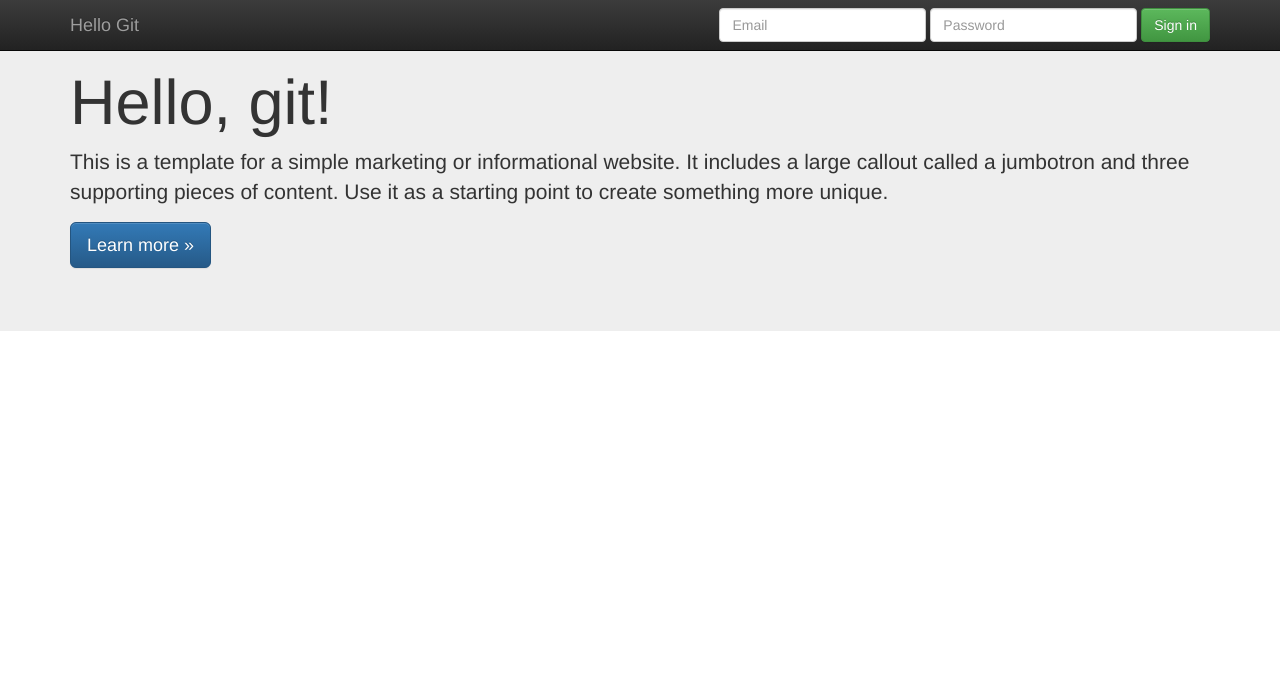
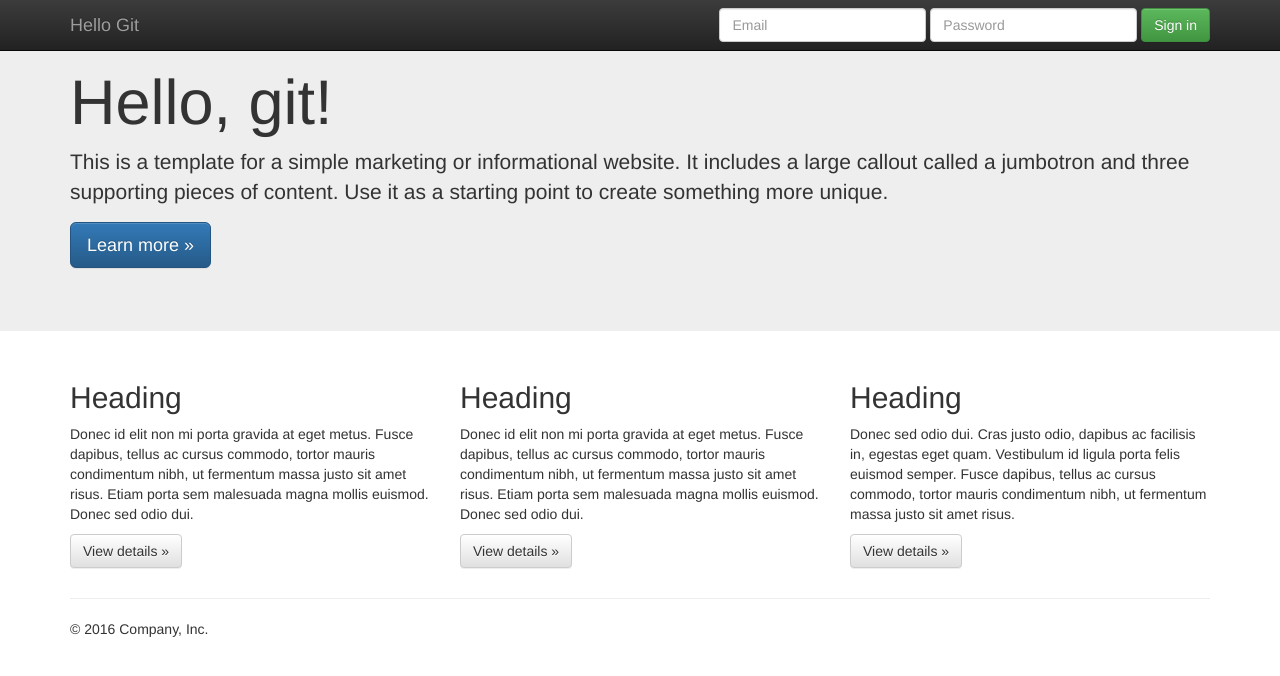
Before and after one commit to yookoala/hellogit, a plain HTML site: page index.html in a window 1280 px wide. Drawn offline with nearby package versions, Linux system fonts and the light colour scheme.

Commit message:
Another bootsrrap change

```diff
--- a/index.html
+++ b/index.html
@@ -45,6 +45,33 @@
     </div>
   </div>
 
+  <div class="container">
+    <!-- Example row of columns -->
+    <div class="row">
+      <div class="col-md-4">
+        <h2>Heading</h2>
+        <p>Donec id elit non mi porta gravida at eget metus. Fusce dapibus, tellus ac cursus commodo, tortor mauris condimentum nibh, ut fermentum massa justo sit amet risus. Etiam porta sem malesuada magna mollis euismod. Donec sed odio dui. </p>
+        <p><a class="btn btn-default" href="#" role="button">View details &raquo;</a></p>
+      </div>
+      <div class="col-md-4">
+        <h2>Heading</h2>
+        <p>Donec id elit non mi porta gravida at eget metus. Fusce dapibus, tellus ac cursus commodo, tortor mauris condimentum nibh, ut fermentum massa justo sit amet risus. Etiam porta sem malesuada magna mollis euismod. Donec sed odio dui. </p>
+        <p><a class="btn btn-default" href="#" role="button">View details &raquo;</a></p>
+     </div>
+      <div class="col-md-4">
+        <h2>Heading</h2>
+        <p>Donec sed odio dui. Cras justo odio, dapibus ac facilisis in, egestas eget quam. Vestibulum id ligula porta felis euismod semper. Fusce dapibus, tellus ac cursus commodo, tortor mauris condimentum nibh, ut fermentum massa justo sit amet risus.</p>
+        <p><a class="btn btn-default" href="#" role="button">View details &raquo;</a></p>
+      </div>
+    </div>
+
+    <hr>
+
+    <footer>
+      <p>&copy; 2016 Company, Inc.</p>
+    </footer>
+  </div> <!-- /container -->
+
   <!-- jQuery (necessary for Bootstrap's JavaScript plugins) -->
   <script src="https://ajax.googleapis.com/ajax/libs/jquery/1.12.4/jquery.min.js"></script>
   <!-- Latest compiled and minified JavaScript -->
```
